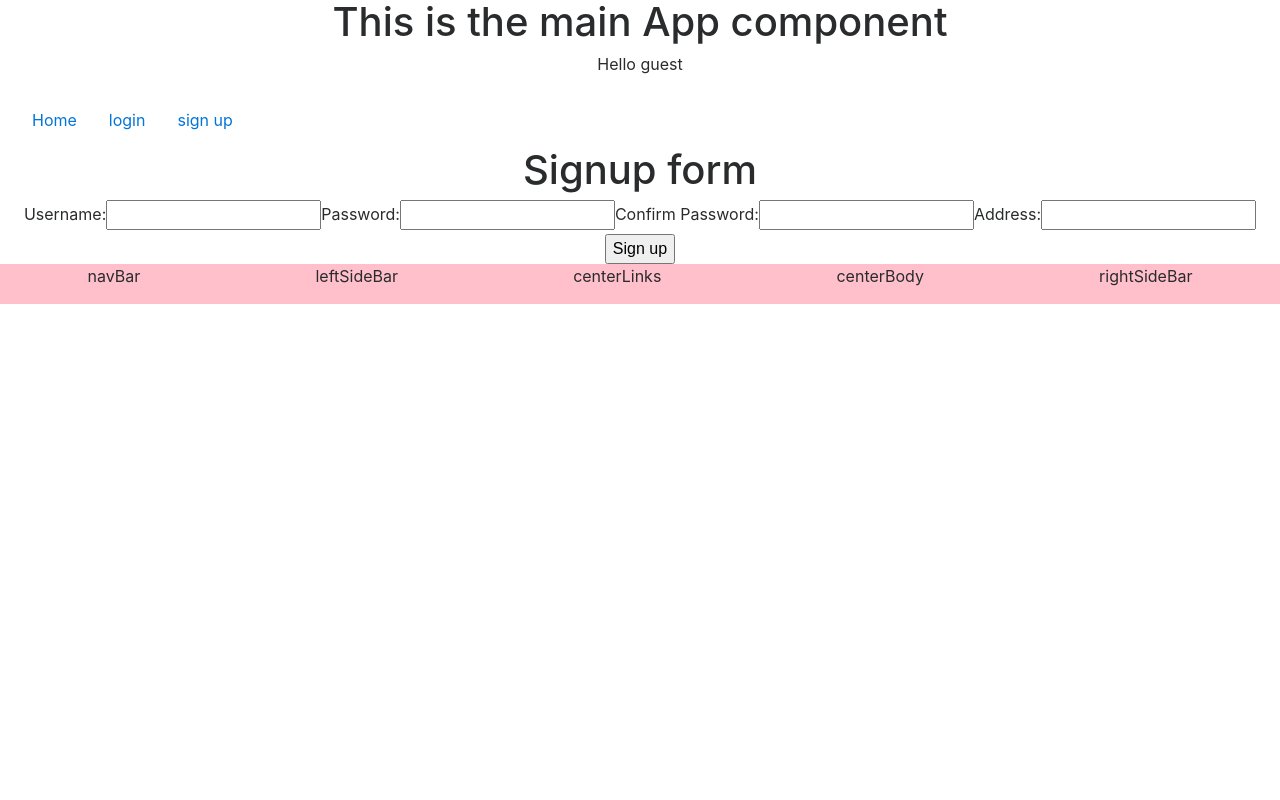
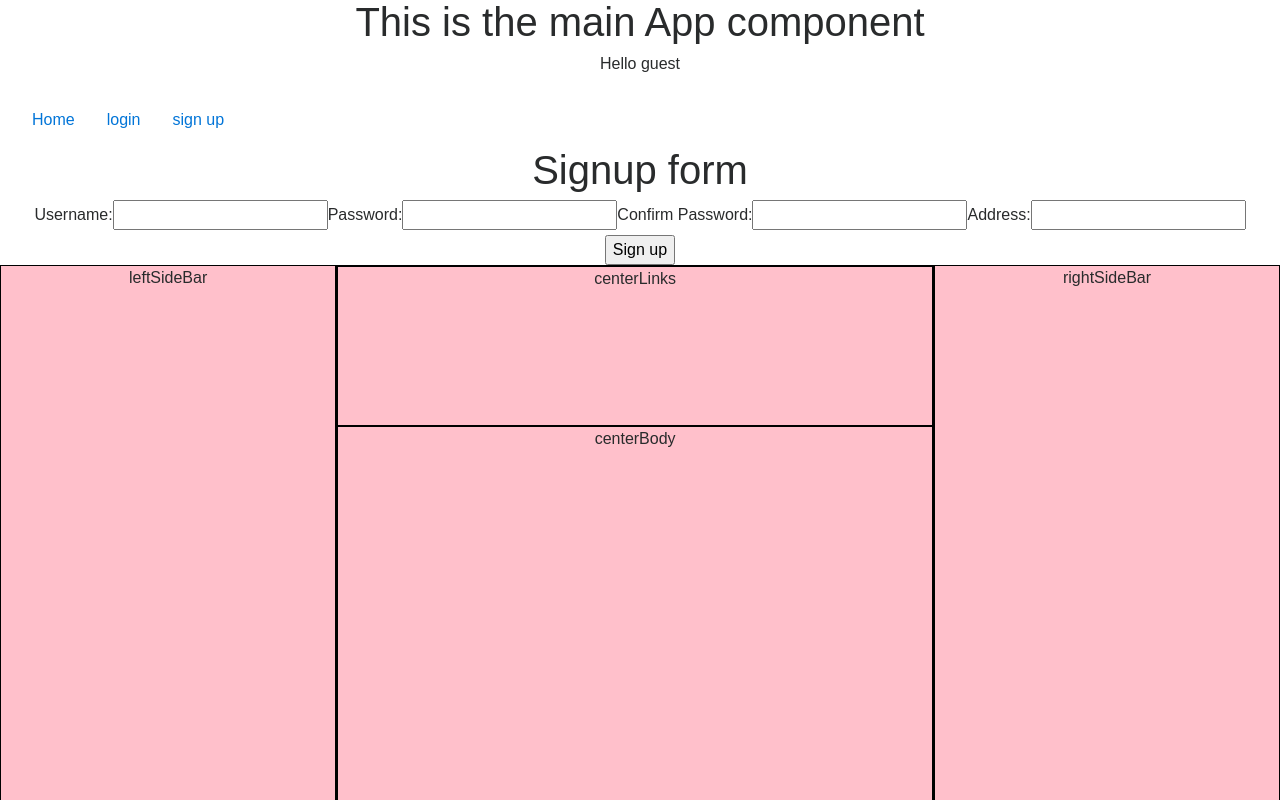
Before and after one commit to kyleconyers/properChannels, a React (Create React App) app in the folder client/: page /signup in a window 1280 px wide. Shown: the top 800 px of the page. Built offline with nearby package versions, Linux system fonts and the light colour scheme; no server answers.

Commit message:
added body to layout

```diff
--- a/client/src/App.css
+++ b/client/src/App.css
@@ -34,26 +34,26 @@ html{
   height: 100%;
 }
 
-.content-layout {
+/* .content-layout {
   display: flex;
   align-items: stretch;
   height: 100%;
-}
+} */
 
-.left-sideBar{
+/* .left-sideBar{
   flex-grow: 1;
   border: 1px solid black;
   height: 100%;
-}
+} */
 
-.center-content{
+/* .center-content{
   flex-grow: 2;
   border: 1px solid black;
   height: 100%;
-}
+} */
 
-.right-sideBar{
+/* .right-sideBar{
   flex-grow: 1;
   border: 1px solid black;
   height: 100%;
-}
+} */
--- a/client/src/App.js
+++ b/client/src/App.js
@@ -5,6 +5,7 @@ import './App.css'
 import LoginForm from './components/Login/LoginForm'
 import SignupForm from './components/SignupForm'
 import Header from './components/Header'
+import Center from './components/Center'
 import CenterBody from './components/CenterBody'
 import CenterLinks from './components/CenterLinks'
 import LeftSideBar from './components/LeftSideBar'
@@ -156,11 +157,11 @@ class App extends Component {
 				</div> */}
 				<Wrapper className="wrapper">
 
-					<NavBar className="navBar">
+					{/* <NavBar className="navBar">
 						<p>
 							navBar
 						</p>
-					</NavBar>
+					</NavBar> */}
 
 					<LeftSideBar className="leftSideBar">
 						<p>
@@ -168,6 +169,7 @@ class App extends Component {
 						</p>
 					</LeftSideBar>
 
+					<Center className="center">
 						<CenterLinks className="centerLinks">
 							<p>
 								centerLinks
@@ -179,6 +181,7 @@ class App extends Component {
 								centerBody
 						</p>
 						</CenterBody>
+					</Center>
 
 					<RightSideBar className="rightSideBar">
 						<p>
--- /dev/null
+++ b/client/src/components/Center/center.css
@@ -0,0 +1,5 @@
+.center{
+  flex-grow: 2;
+  border: 1px solid black;
+  height: 100%;
+}
--- /dev/null
+++ b/client/src/components/Center/center.js
@@ -0,0 +1,6 @@
+import React from "react";
+import "./center.css"
+
+const Center = props => <div className="center">{props.children}</div>
+
+export default Center;
--- /dev/null
+++ b/client/src/components/Center/index.js
@@ -0,0 +1 @@
+export { default } from "./center";
--- a/client/src/components/CenterBody/centerBody.css
+++ b/client/src/components/CenterBody/centerBody.css
@@ -0,0 +1,6 @@
+.centerBody{
+    flex-grow: 2;
+    border: 1px solid black;
+    height: 80%;
+    align-items: stretch;
+  }
--- a/client/src/components/CenterLinks/centerLinks.css
+++ b/client/src/components/CenterLinks/centerLinks.css
@@ -0,0 +1,6 @@
+.centerLinks{
+    flex-grow: 2;
+    border: 1px solid black;
+    height: 20%;
+    align-items: stretch;
+  }
--- a/client/src/components/LeftSideBar/leftSideBar.css
+++ b/client/src/components/LeftSideBar/leftSideBar.css
@@ -0,0 +1,6 @@
+.leftSideBar{
+    flex-grow: 1;
+    border: 1px solid black;
+    height: 100%;
+    align-items: stretch;
+  }
--- a/client/src/components/NavBar/navBar.css
+++ b/client/src/components/NavBar/navBar.css
@@ -0,0 +1,5 @@
+.navBar{
+    flex-grow: 2;
+    border: 1px solid black;
+    height: 100%;
+  }
--- a/client/src/components/RightSideBar/rightSideBar.css
+++ b/client/src/components/RightSideBar/rightSideBar.css
@@ -0,0 +1,6 @@
+.rightSideBar{
+    flex-grow: 1;
+    border: 1px solid black;
+    height: 100%;
+    align-items: stretch;
+  }
--- a/client/src/components/Wrapper/wrapper.css
+++ b/client/src/components/Wrapper/wrapper.css
@@ -2,8 +2,8 @@
     background: pink;
     height: 100%;
     display: flex;
-    flex-flow: row wrap;
-    justify-content: space-around;
-    align-content: flex-start;
-    overflow: auto;
+    /* flex-flow: row wrap; */
+    /* justify-content: space-around; */
+    align-items: stretch;
+    /* overflow: auto; */
   }
--- a/client/src/index.css
+++ b/client/src/index.css
@@ -7,6 +7,13 @@ html{
 }
 .App{
   height: 100%;
+}
+body {
+  height:100%;
+  margin: 0;
+  padding: 0;
+  font-family: sans-serif;
+
 }
 
 .content-layout {
```
Also changed, not shown: 2 other files (tests, documents, lock files or other folders). Lines whose indentation alone changed are shown as unchanged.
